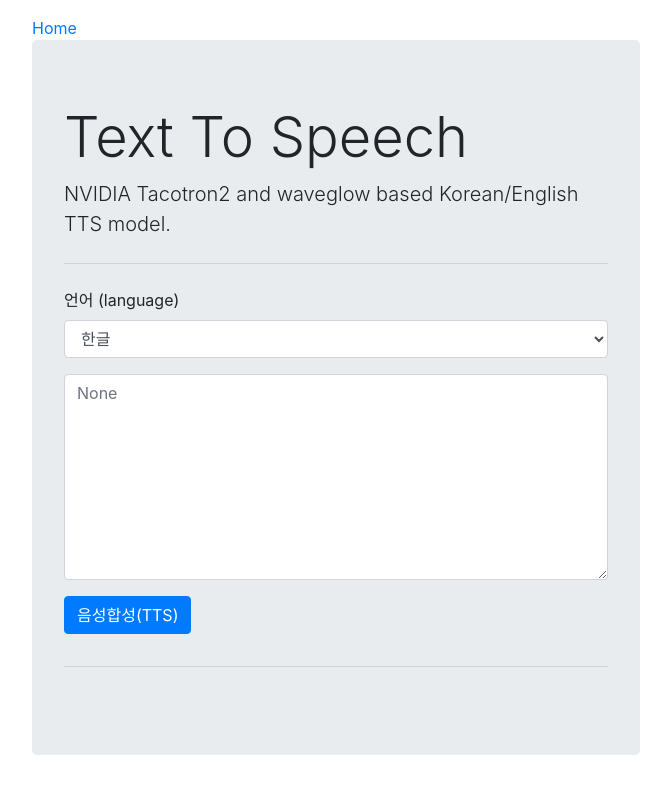
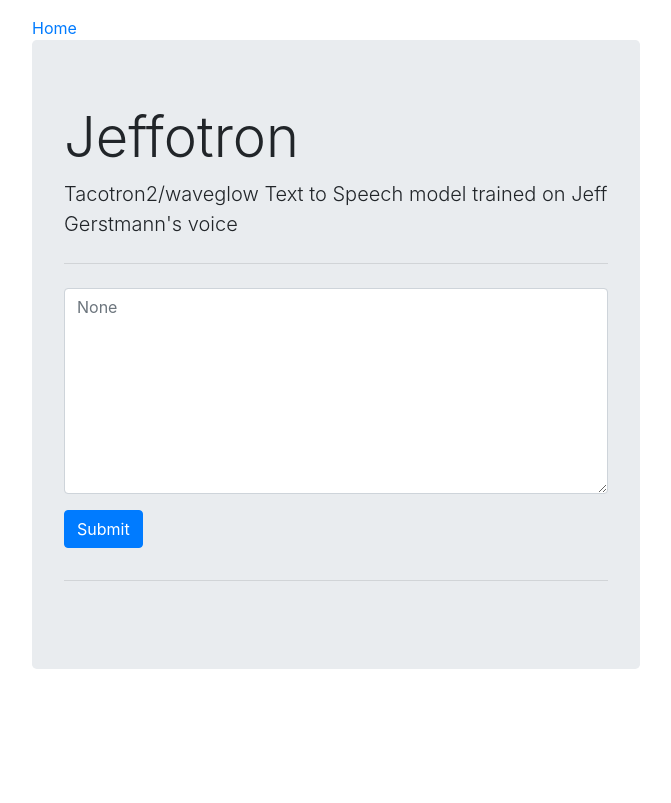
Before and after one commit to Verssae/flask-tacotron2-tts-web-app, a Flask app: page / in a window 1280 px wide. Shown: the whole page, without its empty margins (0-671 px from the left). After the commit the page ends 669 px from the top, so only its background shows below. Run offline with Flask 2, Linux system fonts and the light colour scheme; parts of the project's set-up code (start-up, migrations or seed data) failed here and were passed over; some libraries are stand-ins or nearby versions.

Commit message:
updates for jeffotron

```diff
--- a/app.py
+++ b/app.py
@@ -8,10 +8,9 @@
 from text2speech import T2S
 import os
 
-language = 'kr'
+language = 'en'
 t2s = T2S(language)
 sample_text = {
-    'kr' : '여기에 텍스트 입력',
     'en' : 'Enter the text'
 }
 
@@ -22,7 +21,7 @@
 def texttospeech():
     if request.method == 'POST':
         result = request.form
-        lang = result['input_language']
+        lang = 'en'
         text = result['input_text']
         if lang == t2s.language:
             audio = t2s.tts(text)
@@ -39,8 +38,7 @@
 
 #Route to stream music
 @app.route('/<voice>', methods=['GET'])
-def streammp3(voice):
-
+def streamwav(voice):
     def generate():
         with open(os.path.join('wavs',voice), "rb") as fwav:
             data = fwav.read(1024)
@@ -48,11 +46,11 @@
                 yield data
                 data = fwav.read(1024)
 
-    return Response(generate(), mimetype="audio/mp3")
+    return Response(generate(), mimetype="audio/")
 
 #launch a Tornado server with HTTPServer.
 if __name__ == "__main__":
-    port = 5000
+    port = 31337
     http_server = HTTPServer(WSGIContainer(app))
     http_server.listen(port)
     io_loop = tornado.ioloop.IOLoop.current()
--- a/config.json
+++ b/config.json
@@ -1,7 +1,5 @@
 {
     "model" : {
-        "kr" : "models/kr_82k",
-        "en" : "models/en_90k",
-        "waveglow" : "models/waveglow_152k"
+        "en" : "/tacotron2-jeff/out/checkpoint_6600"
     }
 }
--- a/templates/simple.html
+++ b/templates/simple.html
@@ -20,37 +20,30 @@
 
 
         <div id="content" class="jumbotron">
-            <h1 class="display-4">Text To Speech </h1>
-            <p class="lead">NVIDIA Tacotron2 and waveglow based Korean/English TTS model.</p>
+            <h1 class="display-4">Jeffotron</h1>
+            <p class="lead">Tacotron2/waveglow Text to Speech model trained on Jeff Gerstmann's voice</p>
             <hr class="my-4">
             <form id="input_form" name="input_form" method="POST" action="/tts">
-                <div class="form-group">
-                    <label for="select">언어 (language) </label>
-                    <select name="input_language" class="form-control">
-                        <option value="kr" {{ 'selected' if opt_lang == 'kr'else '' }}>한글</option>
-                        <option value="en" {{ 'selected' if opt_lang == 'en'else '' }}>English</option>
-                    </select></div>
-
                 <div class="form-group">
                     <textarea class="form-control" id="text_area" name="input_text" placeholder="{{sample_text}}"
                         cols="40" rows="8"></textarea></div>
                 <div id="btns" class="form-group">
-                    <input id="btn" type="submit" class="btn btn-primary mb-2" value="음성합성(TTS)" />
+                    <input id="btn" type="submit" class="btn btn-primary mb-2" value="Submit" />
                 </div>
             </form>
             <div id="warning" class="alert alert-warning" role="alert" style="display: none">
-                텍스트를 입력하세요. (Input the texts)
+		Enter some text.
               </div>
 
             <hr class="my-4">
             {% if voice %}
             <div class="media">
                 <div class="media-body pull-right">
-                    <p class="lead"> 합성된 음성 (Result) </p>
-
-                    <audio controls preload="auto" autoplay>
-                        <source src="http://localhost:5000/{{voice}}" type="audio/mp3">
-                    </audio>
+                    <p class="lead">Result</p>
+		    <audio controls>
+			    <source src="/{{voice}}" type="audio/wav">
+			     Your browser does not support the audio element.
+		    </audio>
                 </div>
                 {% endif %}
 
```
Also changed, not shown: text2speech.py (+11 -15 lines), 1 other file.
